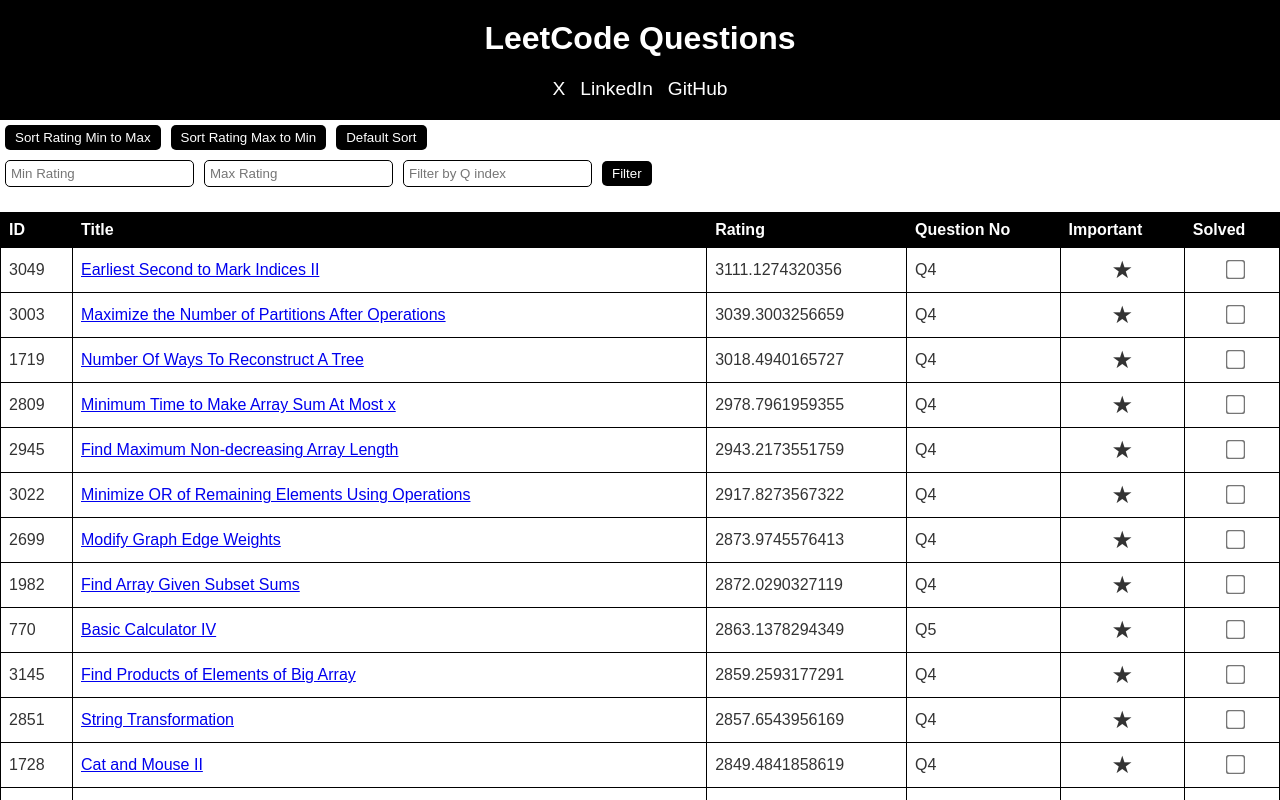
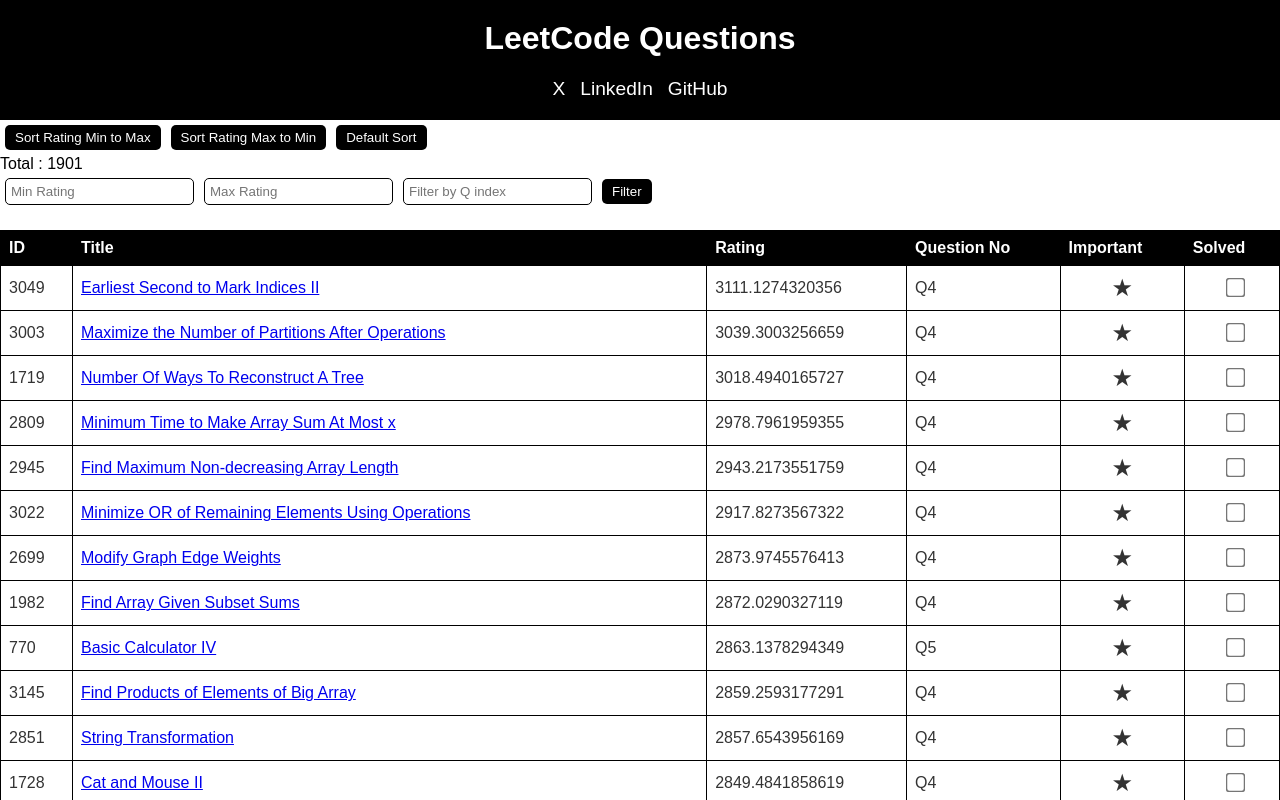
Before and after one commit to ayushsingh1112016/LeetCode-Rating-List, a React (Create React App) app: page / in a window 1280 px wide. Shown: the top 800 px of the page. Built offline with nearby package versions, Linux system fonts and the light colour scheme.

Commit message:
Update QuestionsList.js

```diff
--- a/src/QuestionsList.js
+++ b/src/QuestionsList.js
@@ -87,12 +87,14 @@
 
   const totalPages = Math.ceil(questions.length / questionsPerPage);
 
+
   return (
     <div>
       <div>
         <button onClick={() => sortQuestions('asc')}>Sort Rating Min to Max</button>
         <button onClick={() => sortQuestions('desc')}>Sort Rating Max to Min</button>
         <button onClick={sortByIdDesc}>Default Sort</button>
+        <div>Total : {questions.length}</div>
       </div>
       <div>
         <input
```
